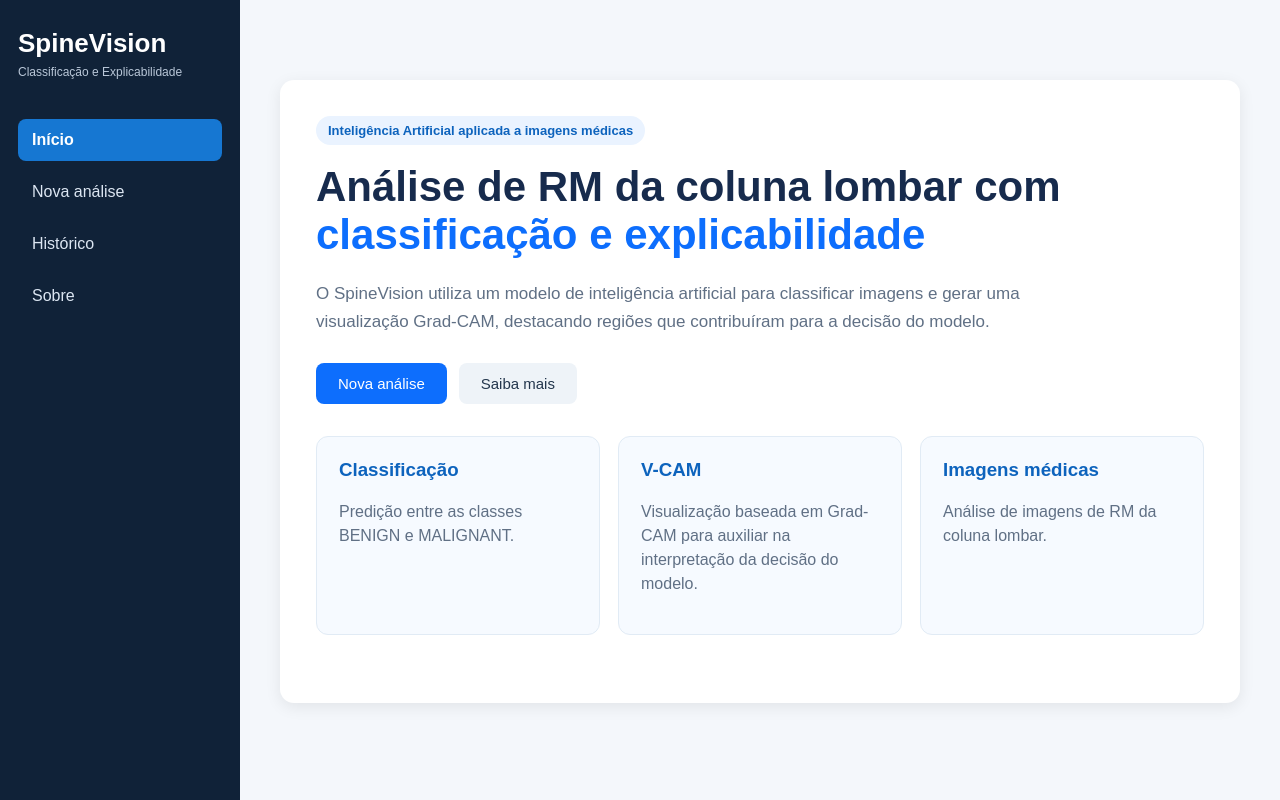
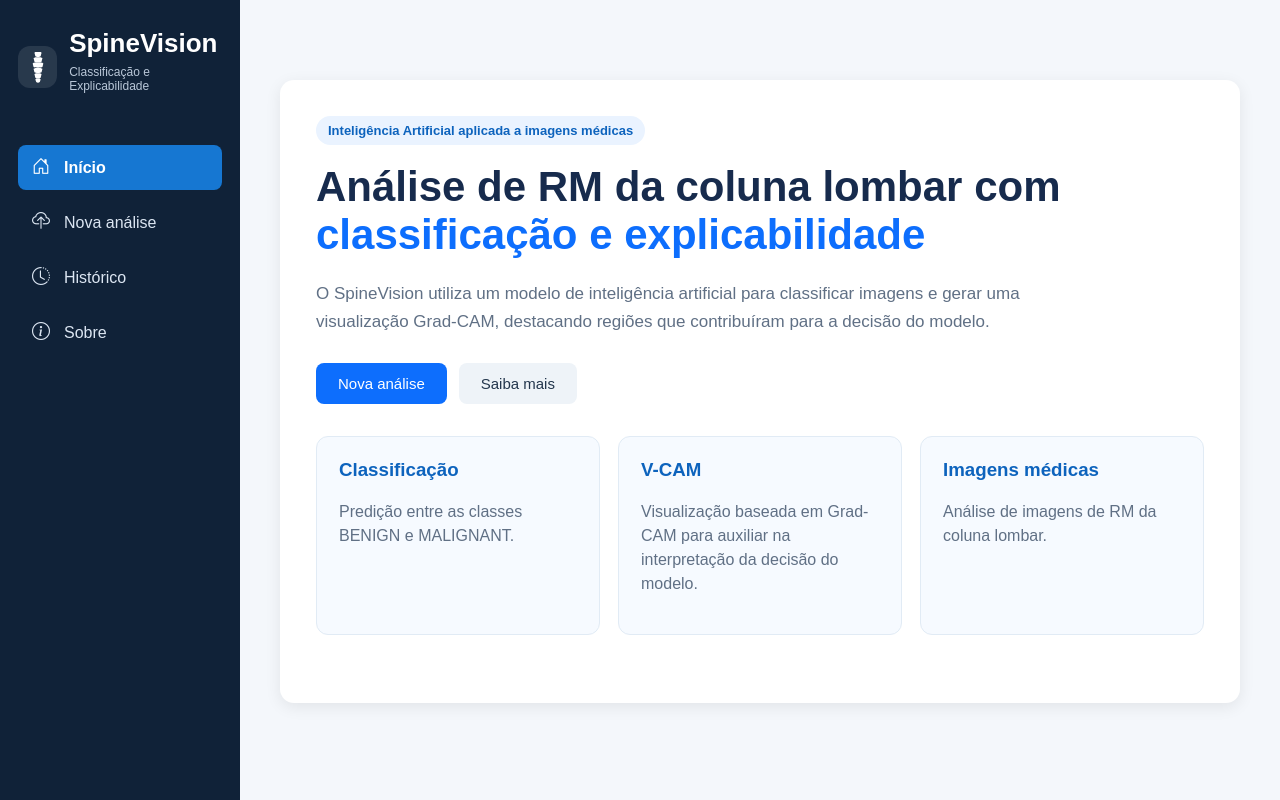
Before and after one commit to cdfc-fmrp/webservice-gradcam, a Flask app: page / in a window 1280 px wide. Run offline with Flask 3, Linux system fonts and the light colour scheme.

Commit message:
Finalizando interface do SpineVision

```diff
--- a/static/style.css
+++ b/static/style.css
@@ -28,6 +28,29 @@ body {
     margin-bottom: 40px;
 }
 
+.brand-header {
+    display: flex;
+    align-items: center;
+    gap: 12px;
+}
+
+.brand-icon {
+    width: 42px;
+    height: 42px;
+    border-radius: 12px;
+    background: rgba(255, 255, 255, 0.10);
+    display: flex;
+    align-items: center;
+    justify-content: center;
+    font-size: 20px;
+    color: white;
+}
+
+.spine-icon svg {
+    width: 22px;
+    height: 32px;
+}
+
 .brand h1 {
     margin: 0;
     font-size: 26px;
@@ -51,6 +74,14 @@ body {
     padding: 12px 14px;
     border-radius: 8px;
     transition: 0.2s;
+    display: flex;
+    align-items: center;
+    gap: 12px;
+}
+
+.menu a i {
+    font-size: 18px;
+    width: 20px;
 }
 
 .menu a:hover {
--- a/templates/base.html
+++ b/templates/base.html
@@ -11,6 +11,12 @@
         rel="stylesheet"
         href="{{ url_for('static', filename='style.css') }}"
     >
+
+    <link
+    rel="stylesheet"
+    href="https://cdn.jsdelivr.net/npm/bootstrap-icons@1.11.3/font/bootstrap-icons.min.css"
+    >
+
 </head>
 
 <body>
@@ -20,9 +26,73 @@
     <aside class="sidebar">
 
         <div class="brand">
-            <h1>SpineVision</h1>
-            <p>Classificação e Explicabilidade</p>
-        </div>
+
+    		<div class="brand-header">
+
+        		<div class="brand-icon spine-icon">
+
+    				<svg
+        				viewBox="0 0 24 36"
+        				xmlns="http://www.w3.org/2000/svg"
+        				aria-hidden="true"
+    				>
+        				<path
+            				    d="M8 2
+               					C8 1 9 1 12 1
+               					C15 1 16 1 16 2
+               					L15 6
+               					C14 7 10 7 9 6
+               					Z
+
+               					M7 8
+               					C8 7 10 7 12 7
+               					C14 7 16 7 17 8
+               					L16 12
+               					C15 13 9 13 8 12
+               					Z
+
+               					M6 14
+               					C7 13 10 13 12 13
+               					C14 13 17 13 18 14
+               					L17 18
+               					C16 19 8 19 7 18
+               					Z
+
+               					M7 20
+               					C8 19 10 19 12 19
+               					C14 19 16 19 17 20
+               					L16 24
+               					C15 25 9 25 8 24
+               					Z
+
+               					M8 26
+               					C9 25 10 25 12 25
+               					C14 25 15 25 16 26
+               					L15 30
+               					C14 31 10 31 9 30
+               					Z
+
+               					M9 32
+               					C10 31 11 31 12 31
+               					C13 31 14 31 15 32
+               					L14 35
+               					C13 36 11 36 10 35
+               					Z"
+            				    fill="currentColor"
+        				/>
+
+    				</svg>
+
+			</div>
+
+        		<div>
+            			<h1>SpineVision</h1>
+            			<p>Classificação e Explicabilidade</p>
+        		</div>
+
+    		</div>
+
+	</div>
 
         <nav class="menu">
 
@@ -30,29 +100,32 @@
 		href="{{ url_for('home') }}"
 		class="{% if request.endpoint == 'home' %}active{% endif %}"
 	    >
-
-                Início
+		<i class="bi bi-house-door"></i>
+                <span>Início</span>
             </a>
 
             <a
 		href="{{ url_for('analisar') }}"
 		class="{% if request.endpoint == 'analisar' %}active{% endif %}"
             >
-		Nova análise
+		<i class="bi bi-cloud-upload"></i>
+		<span>Nova análise</span>
             </a>
 
 	    <a
     		href="{{ url_for('historico') }}"
     		class="{% if request.endpoint == 'historico' %}active{% endif %}"
 	    >
-    		Histórico
+		<i class="bi bi-clock-history"></i>
+    		<span>Histórico</span>
 	    </a>
 
 	    <a
     		href="{{ url_for('sobre') }}"
     		class="{% if request.endpoint == 'sobre' %}active{% endif %}"
 	    >
-    		Sobre
+		<i class="bi bi-info-circle"></i>
+    		<span>Sobre</span>
 	    </a>
 
         </nav>
```
